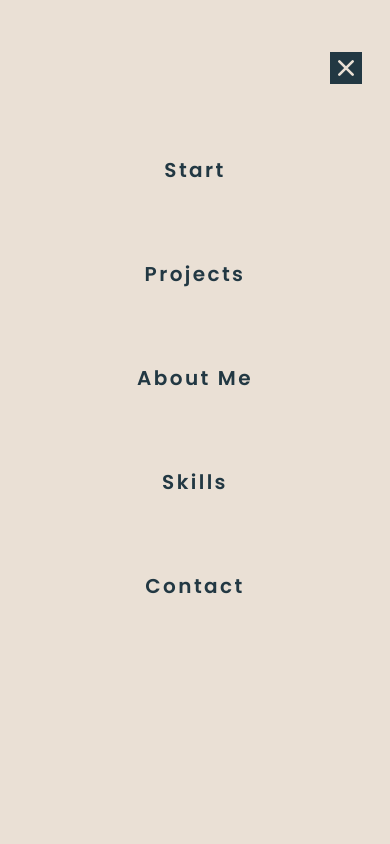
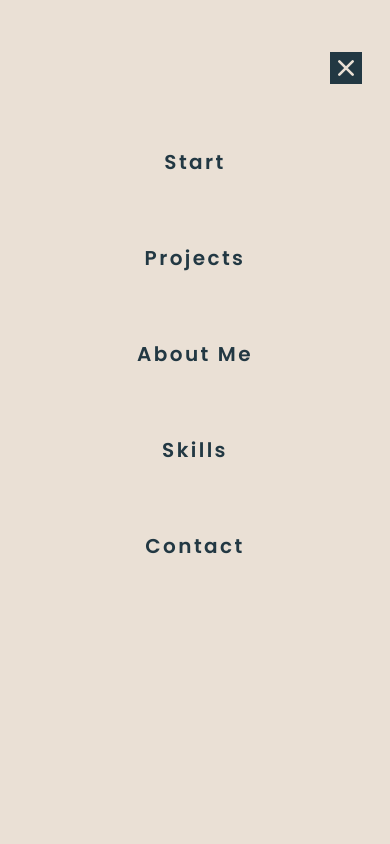
Before and after one commit to gumballoon/francisco-portfolio, a React (Vite) app: page / in a window 390 px wide. Both pictures are taken after a click on the element 350 px from the left and 67 px from the top of the page. Shown: the top 844 px of the page. Built offline with nearby package versions, Linux system fonts and the light colour scheme.

Commit message:
review after testing on mobile

```diff
--- a/src/Contact.jsx
+++ b/src/Contact.jsx
@@ -33,7 +33,7 @@ export default function Contact() {
                         <div>
                             < ContactItem SVG={IconCssBattle} description={'CSSBattle'} title={'@gumballoon'} link={'https://cssbattle.dev/player/gumballoon'} />
 
-                            < ContactItem SVG={IconHackerRank} description={'HackerRank'} title={'@gumballoon'} link={'https://www.frontendmentor.io/profile/gumballoon'} />
+                            < ContactItem SVG={IconHackerRank} description={'HackerRank'} title={'@gumballoon'} link={'https://www.hackerrank.com/profile/gumballoon'} />
                         </div>
                     </div>
                 </div>
--- a/src/Menu.jsx
+++ b/src/Menu.jsx
@@ -11,7 +11,7 @@ export default function Menu({ isMenuVisible, closeMenu, startRef, projectsRef,
                         <path d="M4.95833 4.95831L12.0417 12.0416M4.95833 12.0416L12.0417 4.95831" stroke="#EAE0D5" stroke-width="1.41667" stroke-linecap="round" stroke-linejoin="round"/>
                     </svg>
 
-                    <div className="my-18 w-full flex flex-col items-center gap-12 lg:gap-15">
+                    <div className="my-16 w-full flex flex-col items-center gap-10 lg:gap-15">
                         <div className="flex flex-col items-center">
                             <a className='relative px-2 poppins font-semibold text-xl tracking-[0.15rem] flex flex-col items-center w-max group peer hover:cursor-pointer' onClick={() => scrollTo(startRef)}>
                                 Start
--- a/src/SkillsIcon.jsx
+++ b/src/SkillsIcon.jsx
@@ -5,7 +5,7 @@ export default function SkillsIcon({ SVG, width, description } ) {
         <div className='SkillsIcon flex flex-col items-center' role='img' aria-label={description}>
             < SVG className={`w-[${width}] max-w-12 peer`} aria-hidden='true'/>
 
-        <span className='block mt-2 font-extralight opacity-0 peer-hover:opacity-100 peer-focus:opacity-100 transition-opacity duration-300' aria-hidden='true'>{description}</span>
+        <span className='block mt-2 font-extralight opacity-0 peer-hover:opacity-100 peer-focus:opacity-100 peer-active:opacity-100 transition-opacity duration-300' aria-hidden='true'>{description}</span>
     </div>
     )
 }
```
